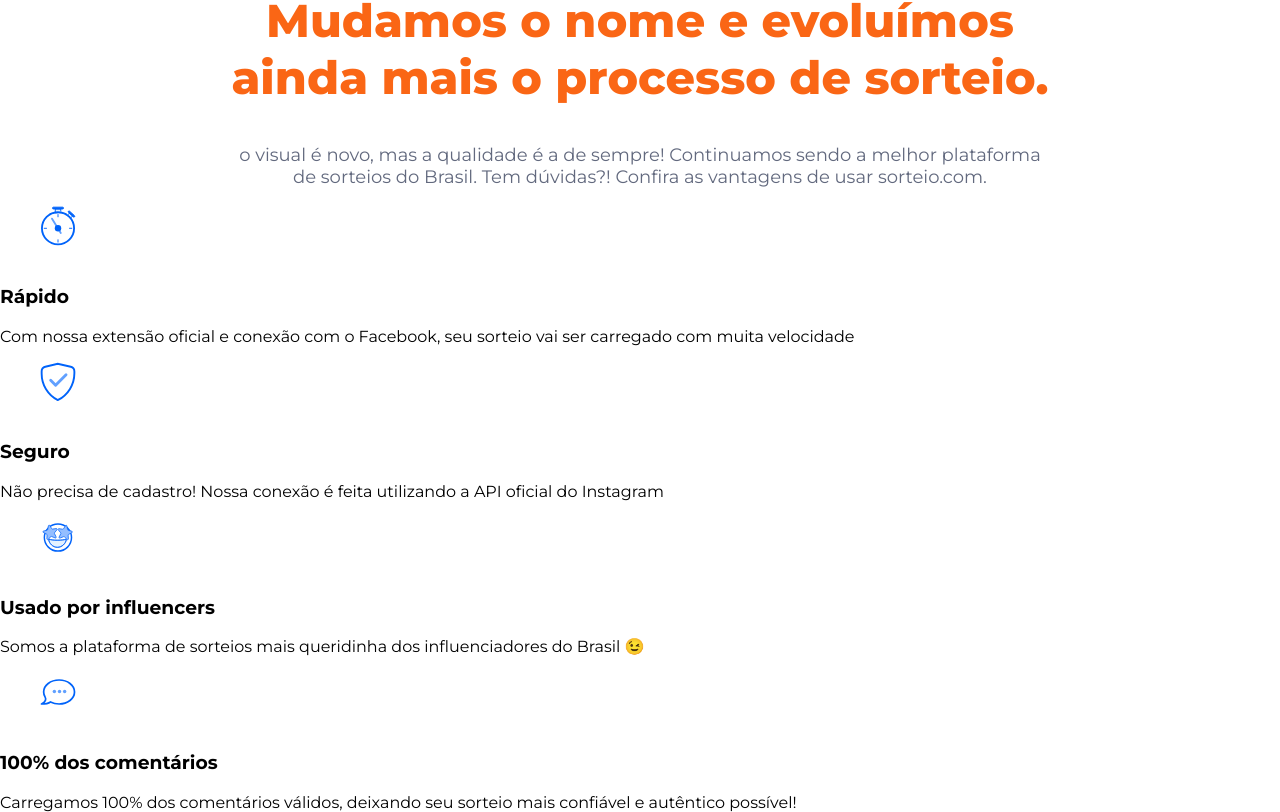
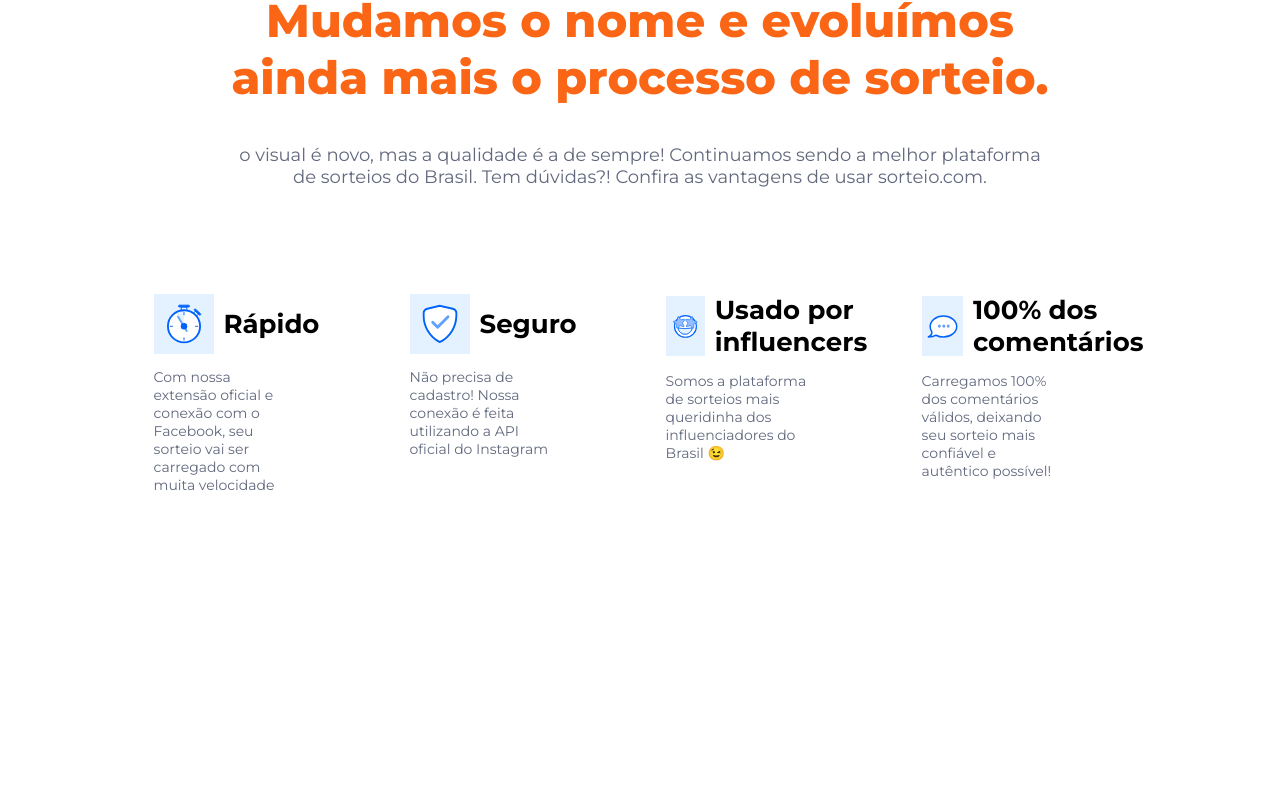
Before and after one commit to offpepe/dlweb-tests, a Next.js app: page / in a window 1280 px wide. Shown: the part 1057-1869 px from the top of the page. After the commit the page ends 1643 px from the top, so only its background shows below. Built offline with nearby package versions, Linux system fonts and the light colour scheme.

Commit message:
feat: style to card

```diff
--- a/styles/WhatsNew.module.css
+++ b/styles/WhatsNew.module.css
@@ -18,3 +18,52 @@
     color: #62697E;
     font-size:  18px;
 }
+
+.topicCardsBox {
+    align-items: flex-start;
+    display: flex;
+    justify-content: space-around;
+    margin: 0 10%;
+    padding: 88px 0 128px 0;
+    width: 80%;
+}
+
+.topicCard {
+    display: flex;
+    flex-direction: column;
+    justify-content: flex-start;
+    align-items: flex-start;
+    height: 164px;
+    width: 20%;
+}
+
+.topicCardHeader {
+    display: flex;
+    align-items: center;
+}
+
+.topicCardHeader h3 {
+    font-size: 26px;
+    margin: 0;
+}
+
+.topicCardIMG {
+    align-items: center;
+    background-color: #E4F2FF;
+    display: flex;
+    justify-content: center;
+    margin: 0;
+    margin-right: 10px;
+    padding: 5px;
+}
+
+.topicCardIMG img {
+    width: 36px;
+    height: 40px;
+}
+
+.topicCardBody p{
+    color: #62697E;
+    font-size: 14px;
+    width: 70%;
+}
```
